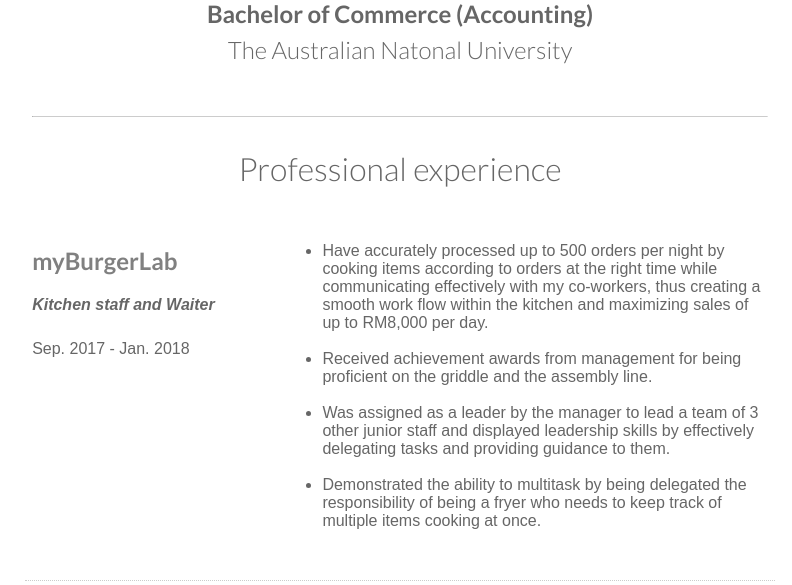
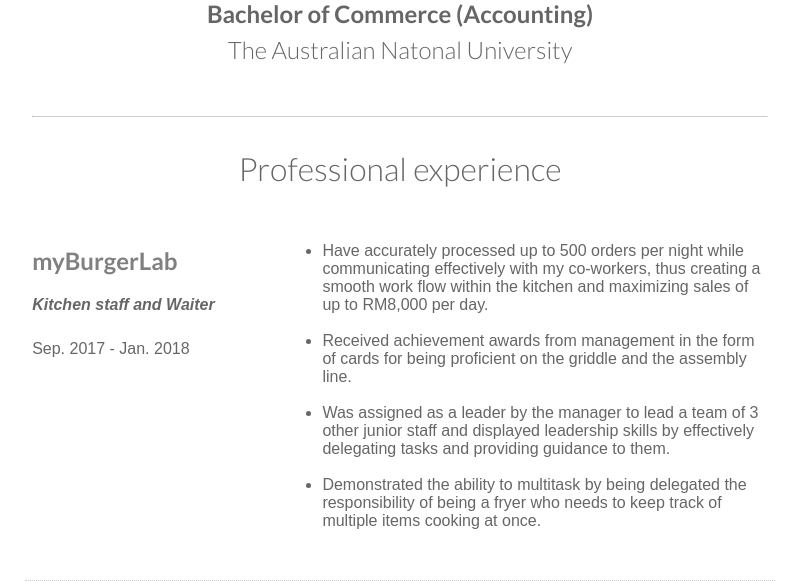
Before and after one commit to ChongJiaYong/betterresume, a PHP site: page / in a window 1280 px wide. Shown: the part 1080-1665 px from the top of the page, without its empty margins (240-1032 px from the left). Run offline with PHP 8.4, Linux system fonts and the light colour scheme.

Commit message:
changed description slightly

```diff
--- a/index.php
+++ b/index.php
@@ -57,8 +57,8 @@
 				</div>
 				<div class="grid-4">
 					<ul>
-						<li>Have accurately processed up to 500 orders per night by cooking items according to orders at the right time while communicating effectively with my co-workers, thus creating a smooth work flow within the kitchen and maximizing sales of up to RM8,000 per day. </li></br>
-						<li>Received achievement awards from management for being proficient on the griddle and the assembly line. </li></br>
+						<li>Have accurately processed up to 500 orders per night while communicating effectively with my co-workers, thus creating a smooth work flow within the kitchen and maximizing sales of up to RM8,000 per day. </li></br>
+						<li>Received achievement awards from management in the form of cards for being proficient on the griddle and the assembly line. </li></br>
 						<li>Was assigned as a leader by the manager to lead a team of 3 other junior staff and displayed leadership skills by effectively delegating tasks and providing guidance to them.</li></br>
 						<li>Demonstrated the ability to multitask by being delegated the responsibility of being a fryer who needs to keep track of multiple items cooking at once.</li></br>
 					</ul>
```
